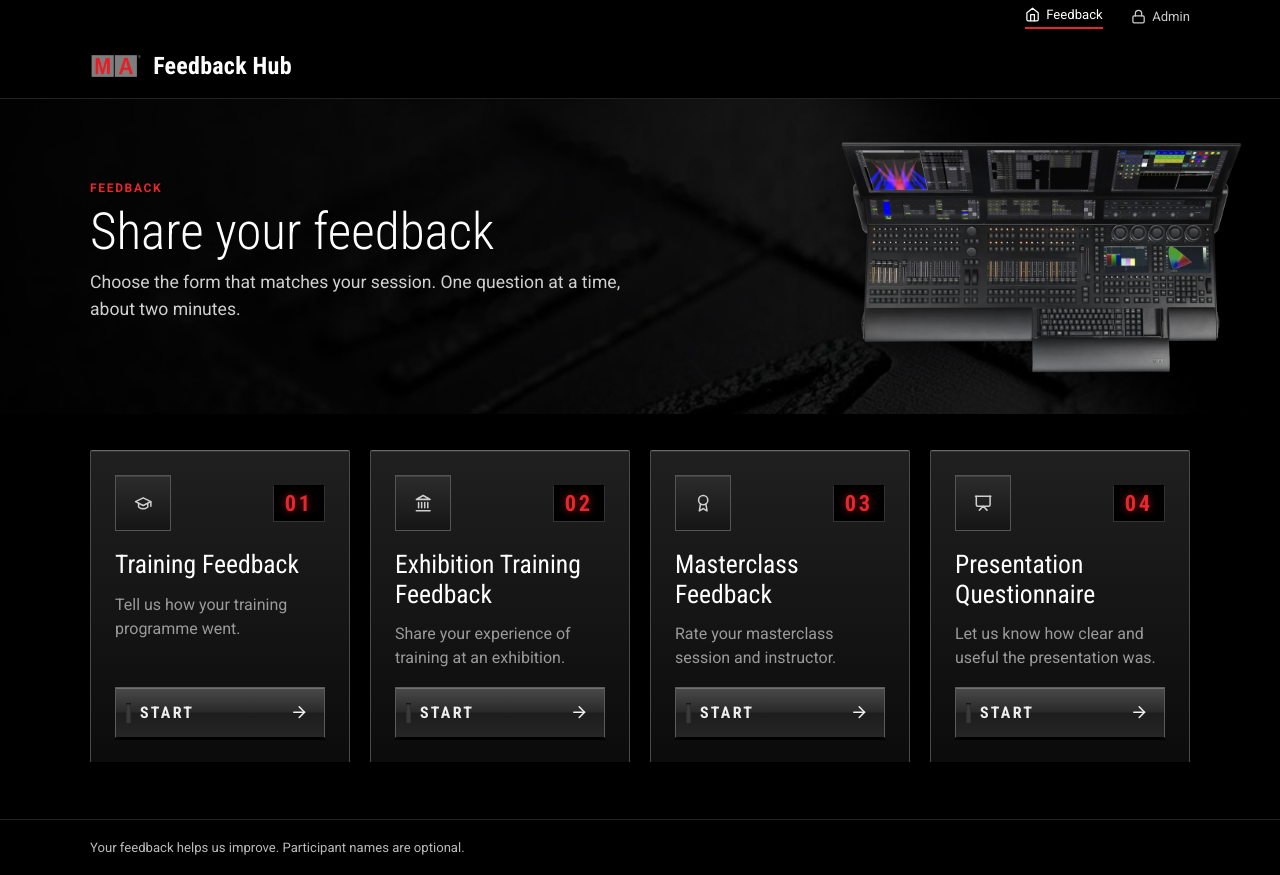
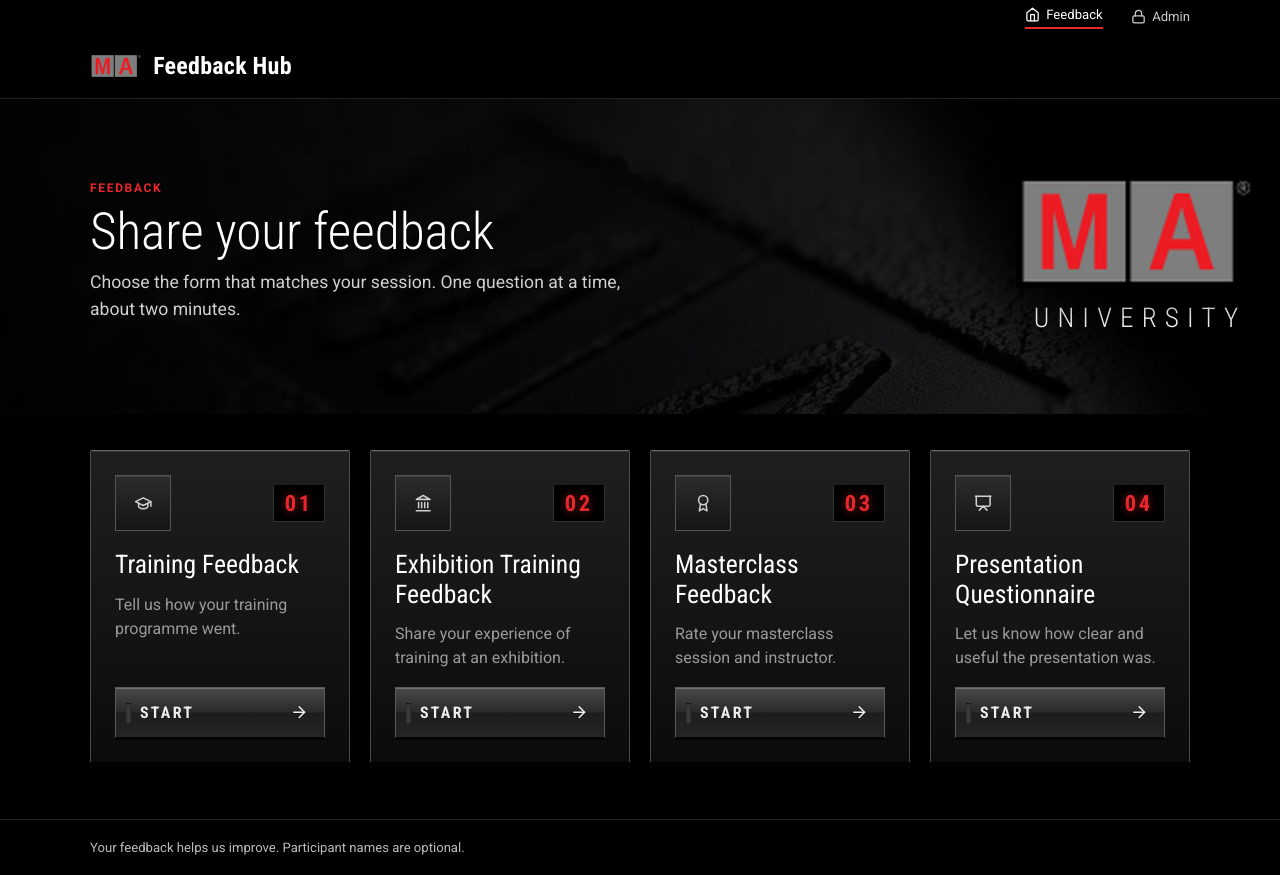
Before and after one commit to Bunty-hash/feedback-hub, a React (Vite) app: page / in a window 1280 px wide. Built offline with nearby package versions, Linux system fonts and the light colour scheme; no server answers.

Commit message:
Replace home banner console picture with MA University mark
Co-Authored-By: Claude Sonnet 5.5 <noreply@anthropic.com>
Claude-Session: https://claude.ai/code/session_01MXED2oaeabHzb2ntApCmXu

```diff
--- a/src/pages/Home.tsx
+++ b/src/pages/Home.tsx
@@ -6,7 +6,10 @@ export default function Home() {
   return (
     <>
       <section className="hero">
-        <img className="hero-console" src="/grandma3-top.webp" alt="grandMA3 lighting console, top view" width="585" height="347" />
+        <div className="hero-brand" role="img" aria-label="MA University">
+          <img src="/ma-logo.png" alt="" width="240" height="114" />
+          <span>University</span>
+        </div>
         <p className="kicker">Feedback</p>
         <h1>Share your feedback</h1>
         <p className="muted lead">Choose the form that matches your session. One question at a time, about two minutes.</p>
--- a/src/styles.css
+++ b/src/styles.css
@@ -295,3 +295,9 @@ a { color: #fff; }
 .hero { padding-top: 5rem; padding-bottom: 5rem; }
 .hero > *:not(.hero-console) { max-width: 560px; }
 .hero-console { width: min(38%, 460px); }
+
+/* MA University mark in the home banner */
+.hero-brand { position: absolute; right: calc(50vw - 50% + 1.5rem); top: 50%; transform: translateY(-50%); display: flex; flex-direction: column; align-items: center; gap: 0.6rem; pointer-events: none; max-width: none !important; }
+.hero-brand img { width: 240px; height: auto; display: block; filter: drop-shadow(0 8px 24px rgba(0, 0, 0, 0.7)); }
+.hero-brand span { font-family: var(--head); font-weight: 300; font-size: 1.7rem; letter-spacing: 0.3em; text-transform: uppercase; color: #fff; padding-left: 0.3em; white-space: nowrap; }
+@media (max-width: 900px) { .hero-brand { display: none; } }
```
